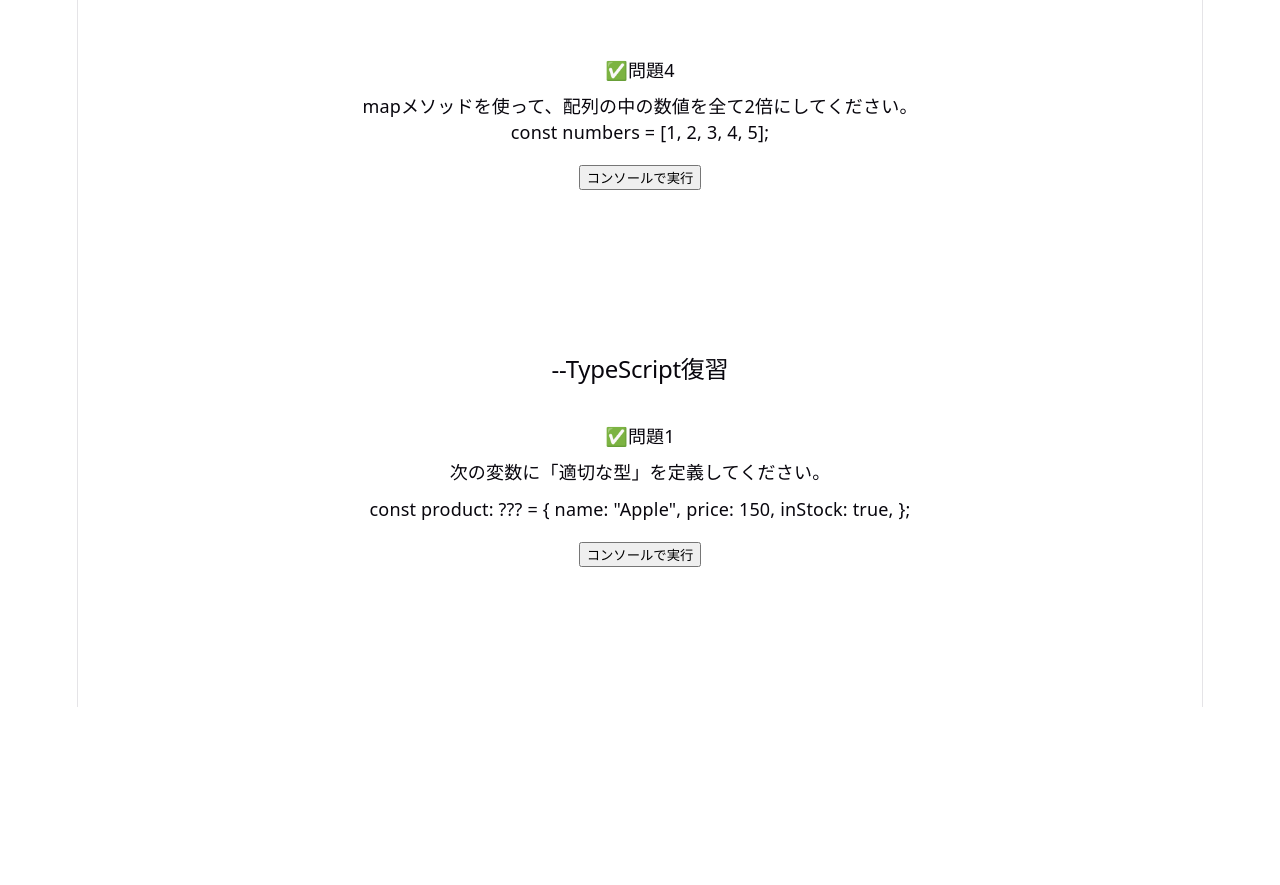
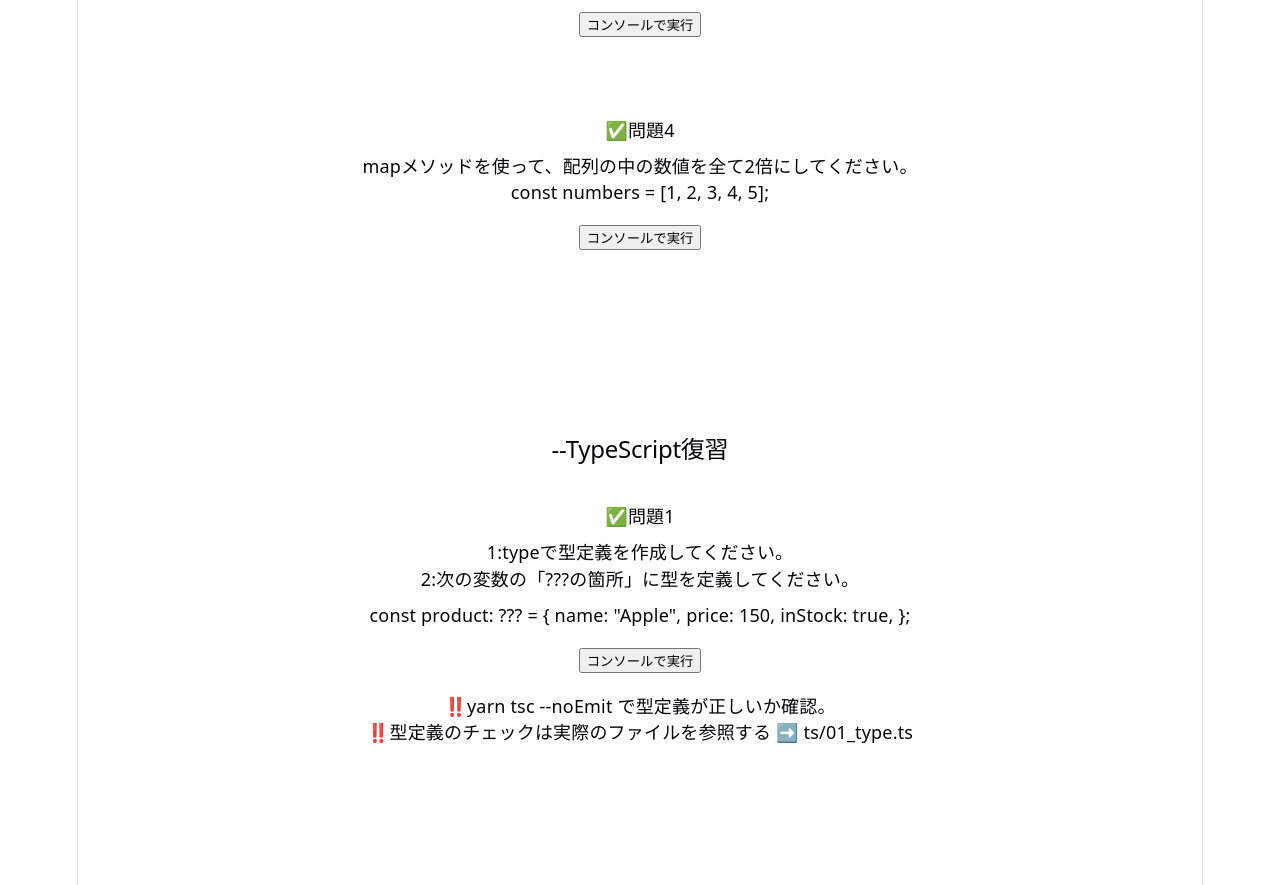
Before and after one commit to terahashi/js_ts_review, a website built with Vite: page index.html in a window 1280 px wide. Shown: the part 907-1792 px from the top of the page. Before the commit the page ends 1614 px from the top, so only its background shows below. Built offline with nearby package versions, Linux system fonts and the light colour scheme.

Commit message:
TypeScript実行環境作成 & ts練習問題を追加

```diff
--- a/package.json
+++ b/package.json
@@ -9,6 +9,7 @@
     "preview": "vite preview"
   },
   "devDependencies": {
+    "typescript": "^7.0.2",
     "vite": "^8.3.0"
   }
 }
--- a/src/main.js
+++ b/src/main.js
@@ -76,7 +76,8 @@ document.querySelector('#app').innerHTML = `
       <div class="question">
       <h4 style="margin-bottom: 10px;">✅問題1</h4>
       <p style="margin-bottom: 10px;">
-        次の変数に「適切な型」を定義してください。
+       1:typeで型定義を作成してください。<br>
+       2:次の変数の「???の箇所」に型を定義してください。<br>
       </p>
       <p style="margin-bottom: 10px;">
         const product: ??? = {
@@ -86,6 +87,8 @@ document.querySelector('#app').innerHTML = `
         };
       </p>
         <button data-file="./ts/01_type.ts">コンソールで実行</button>
+        <p>‼️yarn tsc --noEmit で型定義が正しいか確認。</p>
+        <p>‼️型定義のチェックは実際のファイルを参照する ➡️ ts/01_type.ts</p>
       </div>
     </div>
 
--- a/src/style.css
+++ b/src/style.css
@@ -301,4 +301,5 @@ code {
 }
 .question button {
   margin-top: 10px;
+  margin-bottom: 20px;
 }
```
Also changed, not shown: src/ts/01_type.ts (+22 -0 lines), tsconfig.json (added, +44 -0 lines), 1 other file.
